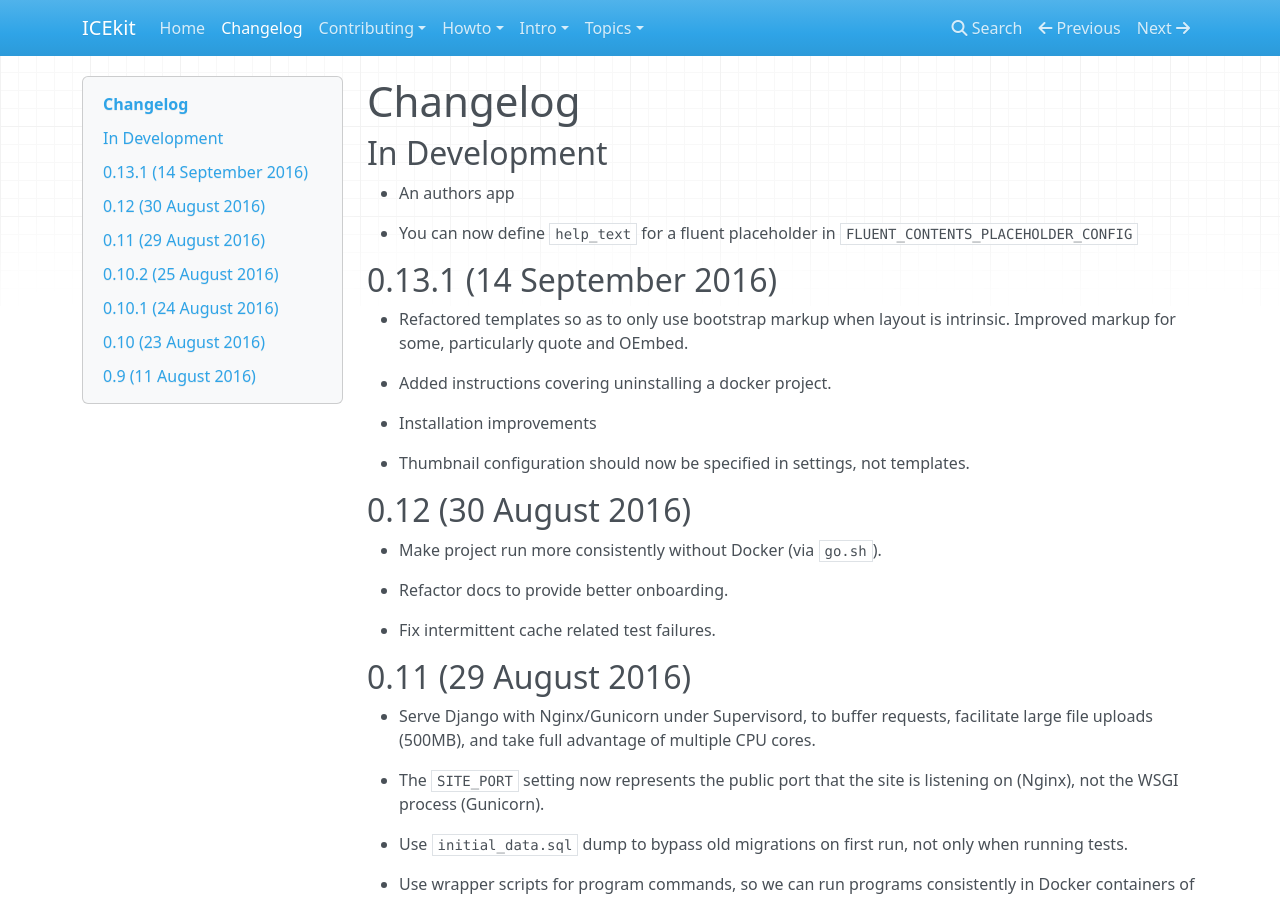
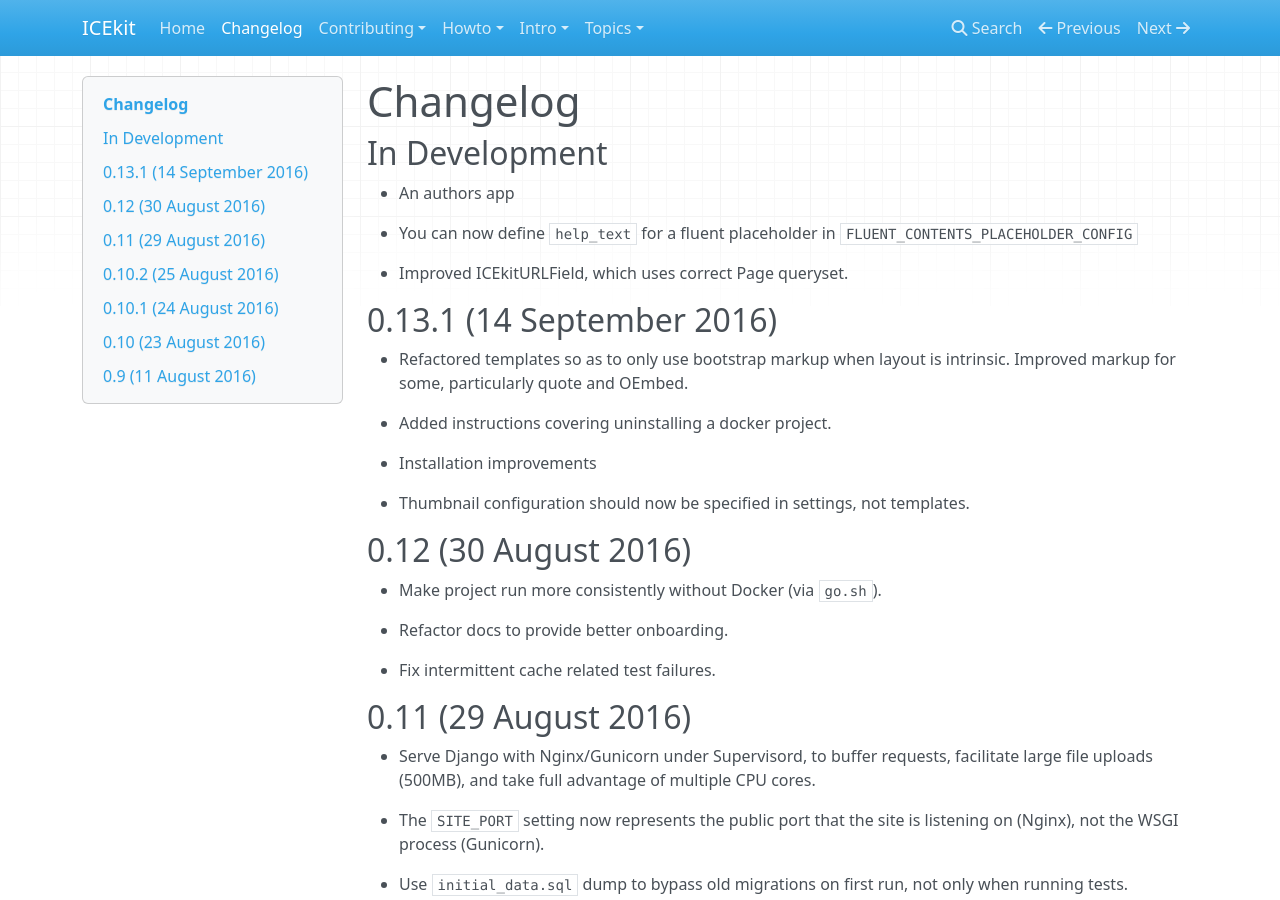
Before and after one commit to ic-labs/django-icekit, an MkDocs documentation site: the page built from docs/changelog.md, in a window 1280 px wide and 900 px high. Built offline with MkDocs 1.6.1, drawn with Linux system fonts in a browser that asks for light colours; nearby versions of some CDN libraries.

Commit message:
URLfield release notes.

```diff
--- a/docs/changelog.md
+++ b/docs/changelog.md
@@ -6,6 +6,8 @@
 
   * You can now define `help_text` for a fluent placeholder in
     `FLUENT_CONTENTS_PLACEHOLDER_CONFIG`
+
+  * Improved ICEkitURLField, which uses correct Page queryset.
 
 ## 0.13.1 (14 September 2016)
 
```
